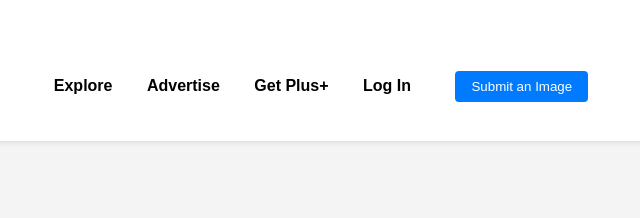
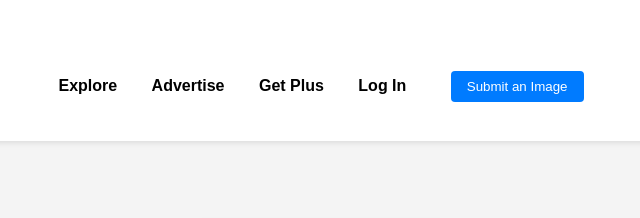
Before and after one commit to veersai123/website_for_git, a plain HTML site: page index.html in a window 1280 px wide. Shown: the top 218 px of the page, 319-959 px from the left. Drawn offline with Linux system fonts and the light colour scheme; grey boxes are pictures that could not be loaded.

Commit message:
+ remove

```diff
--- a/index.html
+++ b/index.html
@@ -20,7 +20,7 @@
                 <ul>
                     <li><a href="#">Explore</a></li>
                     <li><a href="#">Advertise</a></li>
-                    <li><a href="#">Get Plus+</a></li>
+                    <li><a href="#">Get Plus</a></li>
                     <li><a href="#">Log In</a></li>
                     <li><button class="submit-btn">Submit an Image</button></li>
                 </ul>
```
